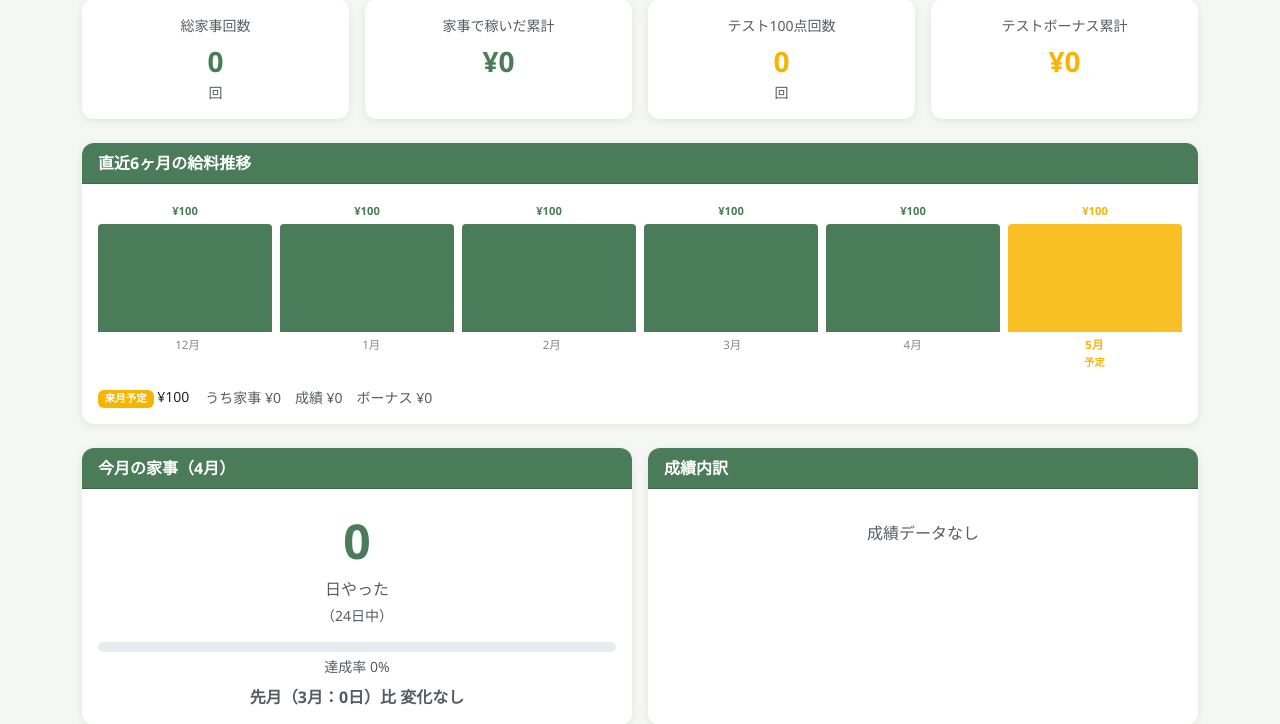
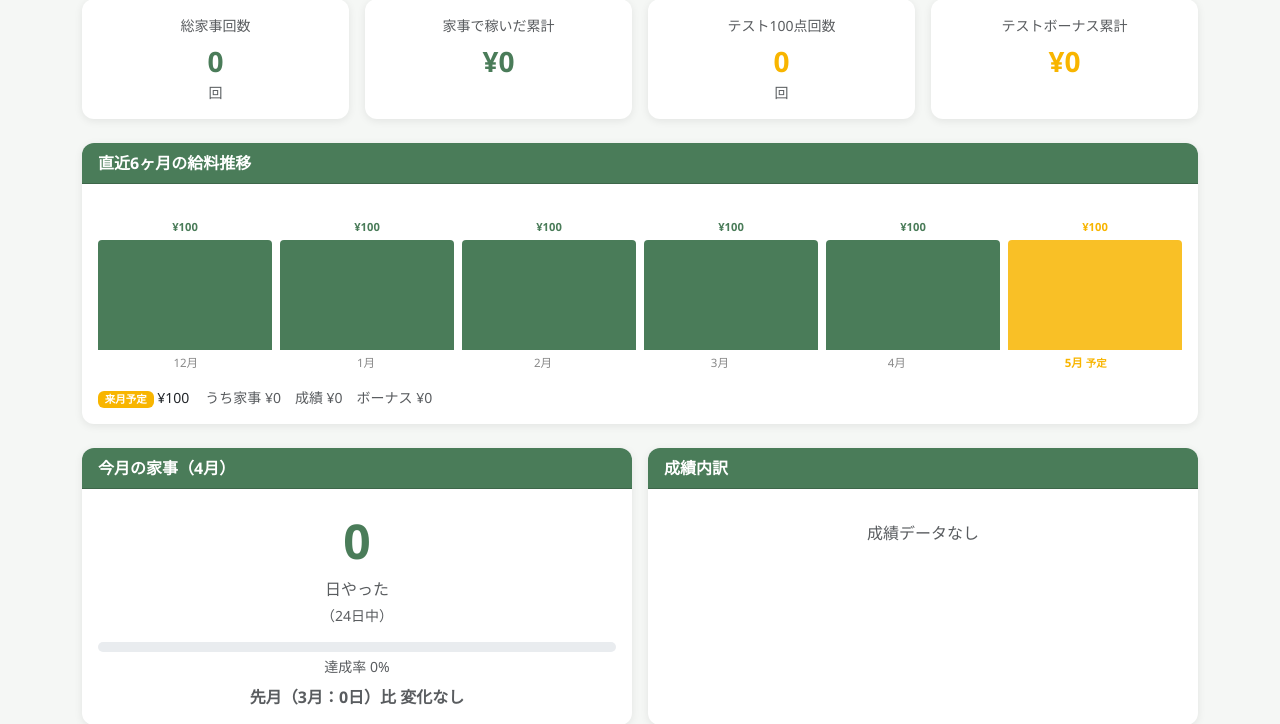
Before and after one commit to cistus-01/allowance-app, a Flask app: page /stats/ in a window 1280 px wide. Shown: the part 177-901 px from the top of the page. Run offline with Flask 3, Linux system fonts and the light colour scheme; the visitor is signed in with stand-in values (Sample User, id 1); data that the repository does not hold is empty; parts of the project's set-up code (start-up, migrations or seed data) failed here and were passed over.

Commit message:
実績グラフ：金額をバー直上に戻し重なりも解消
justify-content:flex-endで列を下揃えにし、
金額ラベルは各バーの直上に自然に配置。

Co-Authored-By: Claude Sonnet 4.6 <noreply@anthropic.com>

```diff
--- a/app/templates/stats/index.html
+++ b/app/templates/stats/index.html
@@ -54,19 +54,14 @@
 <div class="card mb-4">
   <div class="card-header">直近6ヶ月の給料推移</div>
   <div class="card-body">
-    {# 金額ラベル行 #}
-    <div class="d-flex gap-2" style="height:22px;">
+    {# バー＋金額（金額はバー直上） #}
+    <div class="d-flex align-items-stretch gap-2" style="height:150px;">
       {% for h in monthly_history %}
-      <div class="flex-fill text-center fw-bold" style="font-size:.7rem; color:{% if h.is_next %}#f8b500{% else %}var(--primary){% endif %}; line-height:22px;">
-        {% if h.total > 0 %}¥{{ '{:,}'.format(h.total) }}{% endif %}
-      </div>
-      {% endfor %}
-    </div>
-    {# バー行 #}
-    <div class="d-flex align-items-end gap-2" style="height:110px;">
-      {% for h in monthly_history %}
-      {% set bar_height = [[(h.total / max_total * 108) | int, 4] | max, 108] | min %}
-      <div class="flex-fill">
+      {% set bar_height = [[(h.total / max_total * 110) | int, 4] | max, 110] | min %}
+      <div class="flex-fill d-flex flex-column justify-content-end align-items-center">
+        <div class="fw-bold mb-1" style="font-size:.7rem; color:{% if h.is_next %}#f8b500{% else %}var(--primary){% endif %}; white-space:nowrap;">
+          {% if h.total > 0 %}¥{{ '{:,}'.format(h.total) }}{% endif %}
+        </div>
         <div style="width:100%; height:{{ bar_height }}px; background:{% if h.is_next %}#f8b500{% else %}var(--primary){% endif %}; border-radius:4px 4px 0 0; opacity:{% if h.is_next %}0.85{% else %}1{% endif %};"></div>
       </div>
       {% endfor %}
@@ -75,7 +70,7 @@
     <div class="d-flex gap-2 mt-1">
       {% for h in monthly_history %}
       <div class="flex-fill text-center" style="font-size:.72rem; {% if h.is_next %}color:#f8b500; font-weight:bold;{% else %}color:#888;{% endif %}">
-        {{ h.label }}{% if h.is_next %}<br><span style="font-size:.65rem;">予定</span>{% endif %}
+        {{ h.label }}{% if h.is_next %} <span style="font-size:.65rem;">予定</span>{% endif %}
       </div>
       {% endfor %}
     </div>
```
